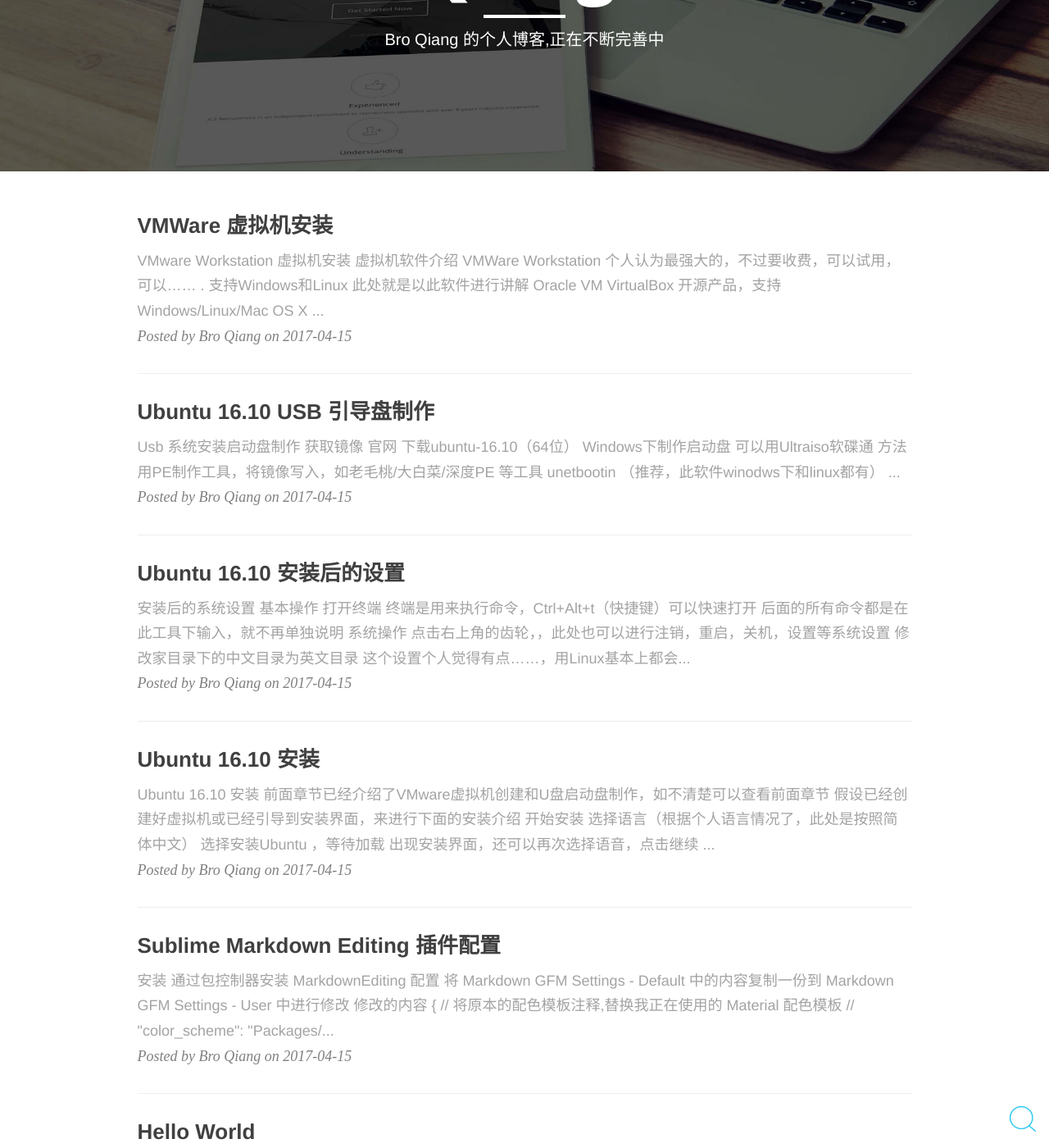
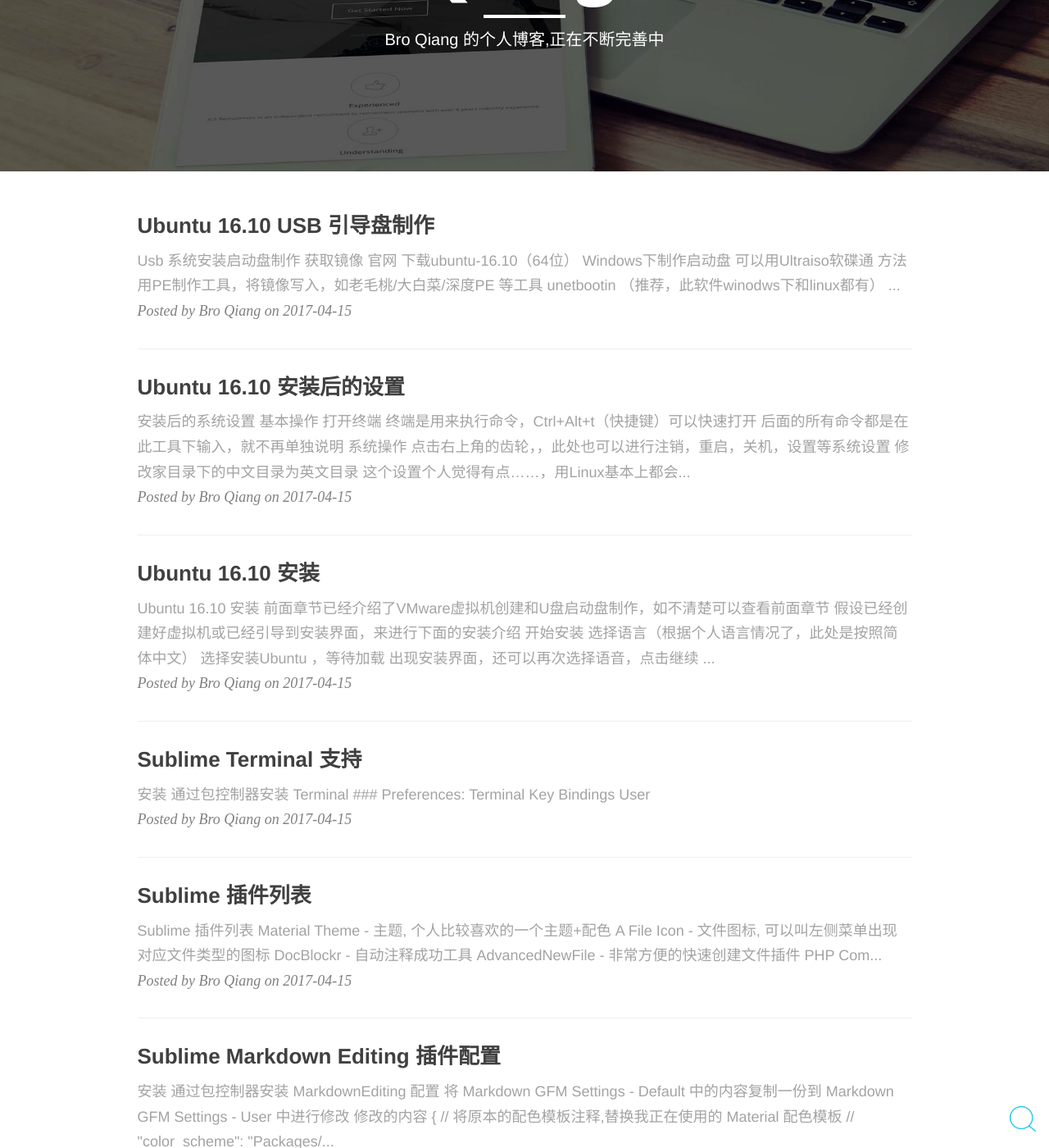
Before and after one commit to BroQiang/broqiang.github.io, a Jekyll site: the page built from index.html, in a window 1280 px wide and 1400 px high, scrolled down 235 px. Shown: the whole window at 82% size. Built offline with Jekyll 4.4.1, drawn with Linux system fonts in a browser that asks for light colours; nearby versions of some CDN libraries; the list of posts is cut into pages by our own code; comment, search, counter and statistics services are not loaded; some of the changed text lies outside the part shown.

Commit message:
修改博客

````diff
--- a/_posts/2017-04-15-Sublime-MarkdownEditing.md
+++ b/_posts/2017-04-15-Sublime-MarkdownEditing.md
@@ -33,3 +33,25 @@ author: 'Bro Qiang'
 }
 
 ```
+
+### 为生成 jekyll 头创建snippet
+
+```
+<snippet>
+    <content><![CDATA[
+---
+layout: post
+title: '${1:标题}'
+date: '2017-${2:01-07}'
+header-img: "img/post-bg-unix.jpg"
+tags:
+     - ${3:PHP}
+author: 'Bro Qiang'
+---
+]]></content>
+    <!-- Optional: Set a tabTrigger to define how to trigger the snippet -->
+    <tabTrigger>layout</tabTrigger>
+    <!-- Optional: Set a scope to limit where the snippet will trigger -->
+    <scope>text.html.markdown</scope>
+</snippet>
+```
--- /dev/null
+++ b/_posts/2017-04-15-Sublime-PluginList.md
@@ -0,0 +1,46 @@
+---
+layout: post
+title: 'Sublime 插件列表'
+date: '2017-04-15'
+header-img: "img/post-bg-unix.jpg"
+tags:
+     - Editor
+     - Sublime
+author: 'Bro Qiang'
+---
+
+### Sublime 插件列表
+
+- Material Theme - 主题, 个人比较喜欢的一个主题+配色
+
+- A File Icon - 文件图标, 可以叫左侧菜单出现对应文件类型的图标
+
+- DocBlockr - 自动注释成功工具
+
+- AdvancedNewFile - 非常方便的快速创建文件插件
+
+- PHP Companion - php伴侣, 可以自动引入PHP命名空间等
+
+- CodeFormatter - 代码格式化工具,可以很好的格式化 PHP 代码,也支持JS Css等,不过效果不好
+
+- HTML-CSS-JS Prettify - 可以很好的格式化Html js css,需要Node.js支持
+
+- Inputer3 Linux - 下输入中文的解决方案, 在线没有 ![Github地址](https://github.com/lanky228/Inputer3)
+
+- Emment - 高效编写HTML的工具，原zen-coding
+
+- Terminal - 调用终端,使用起来很方便,可以直接显示当前文件目录,这个比较方便,避免切换目录浪费时间
+
+- SideBarEnhancements - 左侧菜单增强工具,功能很强大,不过个人不喜欢,一下多了很多,感觉有点乱
+
+- ColorPicker - 直接在sublime里调用调色板的工具 - `Ctrl+Shift+C`
+
+- AutoFileName - 自动完成路径的文件
+
+- GitGutter - 在侧边栏高亮你的文件内容变动，增加，删除，修改，类似git diff一样的效果
+
+- MarkdownEditing - Markdown编写非常好用的一个插件
+
+- SublimeLinter - 语法检测工具
+
+- StatusBarTime - 可以在状态栏显示时间, 挺有用的, 尤其是Sublime全屏开发的时候
--- /dev/null
+++ b/_posts/2017-04-15-Sublime-Terminal.md
@@ -0,0 +1,18 @@
+---
+layout: post
+title: 'Sublime Terminal 支持'
+date: '2017-04-15'
+header-img: "img/post-bg-unix.jpg"
+tags:
+    - Editor
+    - Sublime
+author: 'Bro Qiang'
+---
+
+### 安装
+
+通过包控制器安装 `Terminal`
+
+###
+
+Preferences: Terminal Key Bindings User
````
Also changed, not shown: _posts/2017-01-07-Environment-VMWare.md (renamed from _posts/2017-04-15-VMWare-env.md, +5 -6 lines).
